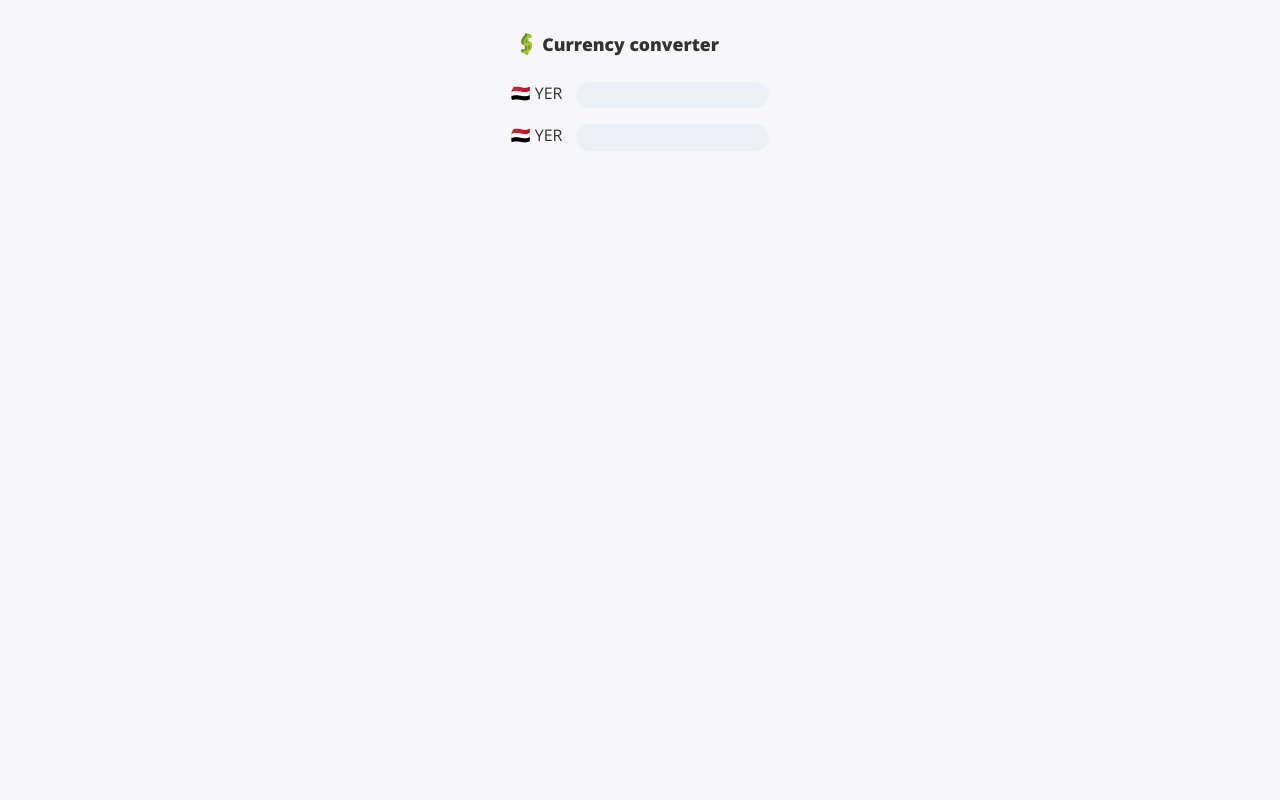
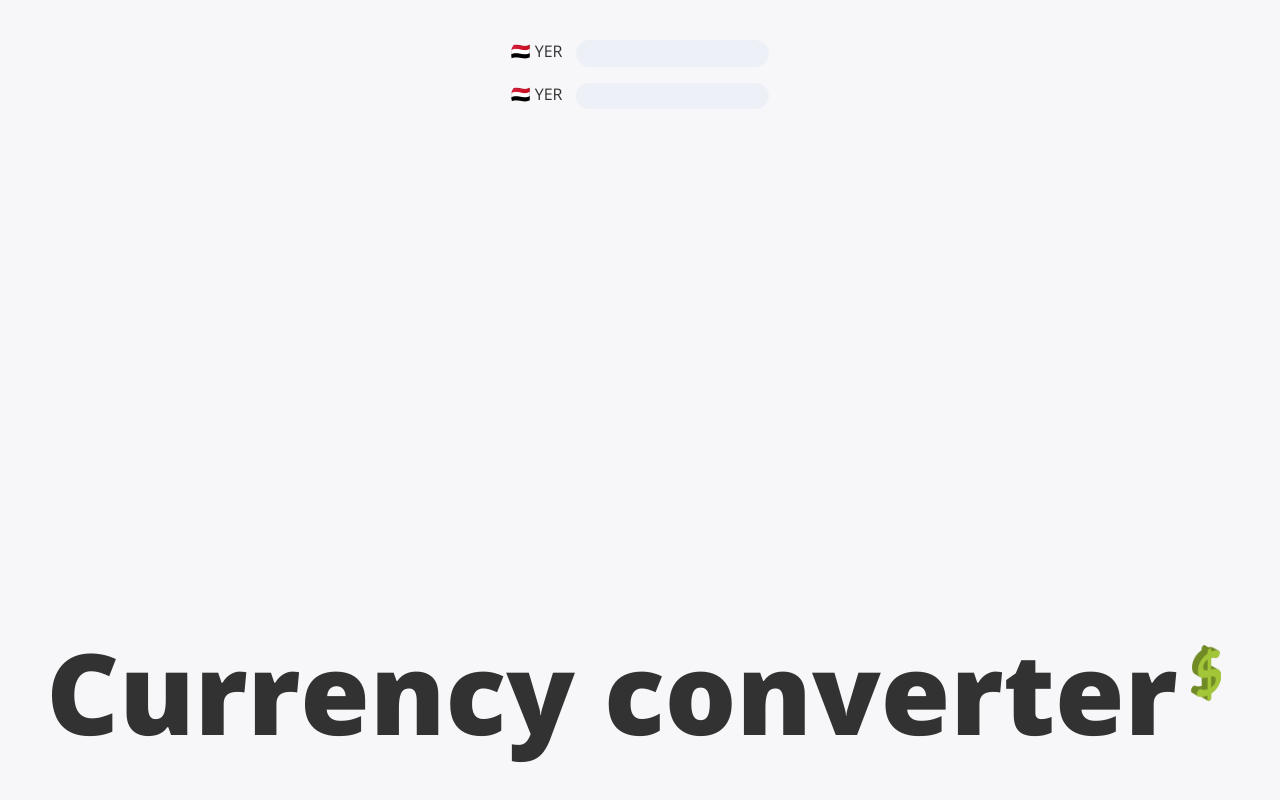
Before and after one commit to scc416/currency-converter, a React (Create React App) app: page / in a window 1280 px wide. Built offline with nearby package versions, Linux system fonts and the light colour scheme; no server answers.

Commit message:
modify style

```diff
--- a/src/App.css
+++ b/src/App.css
@@ -4,7 +4,6 @@ html {
   display: flex;
   align-items: center;
   justify-content: center;
-
 }
 
 body {
@@ -12,10 +11,16 @@ body {
   padding: 2em;
   height: 100vh;
   width: 100vw;
+  background-color: #f7f7f9;
+}
+
+#root {
   display: flex;
-  flex-direction: column;
+  flex-direction: column-reverse;
+  justify-content: space-between;
   align-items: center;
-  background-color: #f7f7f9;
+  height: 100%;
+  width: 100%;
 }
 
 * {
--- a/src/Components/Title/Title.css
+++ b/src/Components/Title/Title.css
@@ -1,12 +1,11 @@
 .Title {
   display: flex;
-  align-items: center;
-  font-size: 1.1em;
+  font-size: 8.8vw;
   font-weight: 900;
-  padding-bottom: 1em;
 }
 
 .Title img {
-  height: 1.2em;
-  padding: 0 0.3em;
+  height: 0.6em;
+  position: relative;
+  bottom: 0.15em;
 }
--- a/src/Components/Title/index.jsx
+++ b/src/Components/Title/index.jsx
@@ -3,8 +3,10 @@ import "./Title.css";
 const Title = () => {
   return (
     <div className="Title">
-      <img src="/favicon.png" />
       Currency converter
+      <sup>
+        <img src="/favicon.png" />
+      </sup>
     </div>
   );
 };
```
